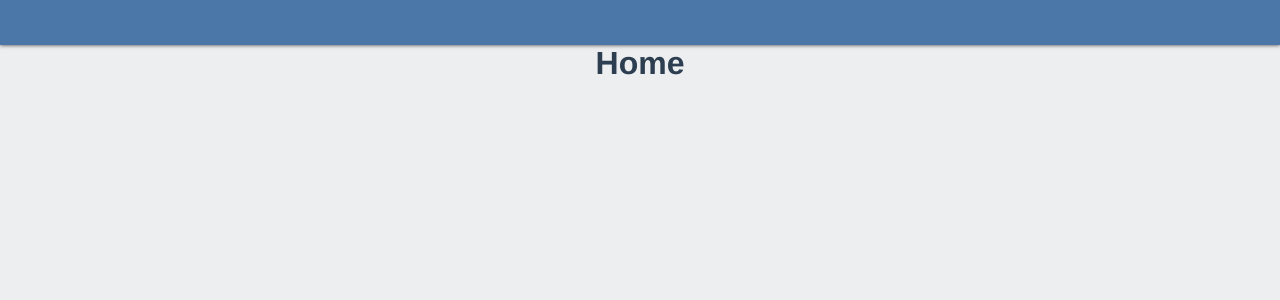
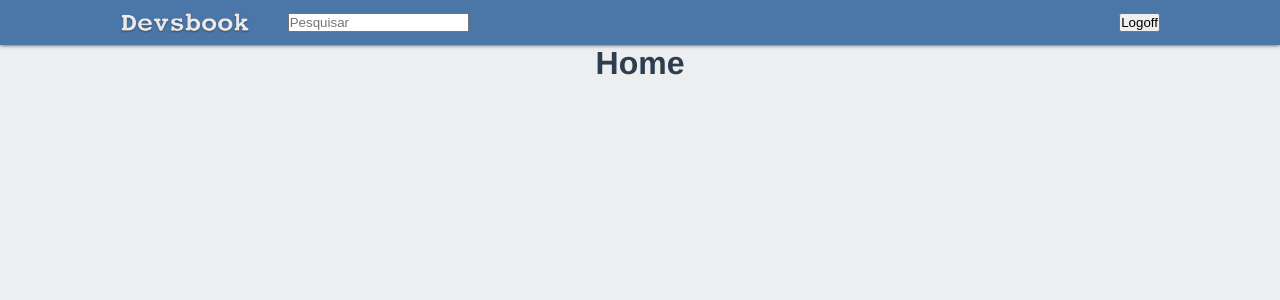
Before and after one commit to renatoalmeida49/novaesbook, a Vue app: page / in a window 1280 px wide. Shown: the top 300 px of the page. Built offline with nearby package versions, Linux system fonts and the light colour scheme; sample sign-in values are in the browser's storage.

Commit message:
feat(TheHeader.vue): inital version of header

```diff
--- a/src/views/layout/TheHeader.vue
+++ b/src/views/layout/TheHeader.vue
@@ -1,14 +1,32 @@
 <template>
   <header>
       <div class="container">
+          <div class="logo">
+              <img src="@/assets/devsbook_logo.png" alt="Logo">
+          </div>
 
+          <div class="head-side">
+              <div class="left">
+                  <input type="text" placeholder="Pesquisar">
+              </div>
+
+              <div class="right">
+                  <p>{{ user.name }}</p>
+                  <button>Logoff</button>
+              </div>
+          </div>
       </div>
   </header>
 </template>
 
 <script>
+import { mapGetters } from 'vuex'
+
 export default {
-    name: "TheHeader"
+    name: "TheHeader",
+    computed: {
+        ...mapGetters(['user'])
+    }
 }
 </script>
 
@@ -25,6 +43,28 @@ header {
         height: inherit;
         max-width: 1040px;
         margin: auto;
+
+        .logo {
+            width: 200px;
+            display: flex;
+            align-items: center;
+
+            img {
+                height: 20px;
+            }
+        }
+
+        .head-side {
+            width: 100%;
+            display: flex;
+            justify-content: space-between;
+            align-items: center;
+
+            .right {
+                display: flex;
+                align-items: center;
+            }
+        }
     }
 }
 </style>
```
